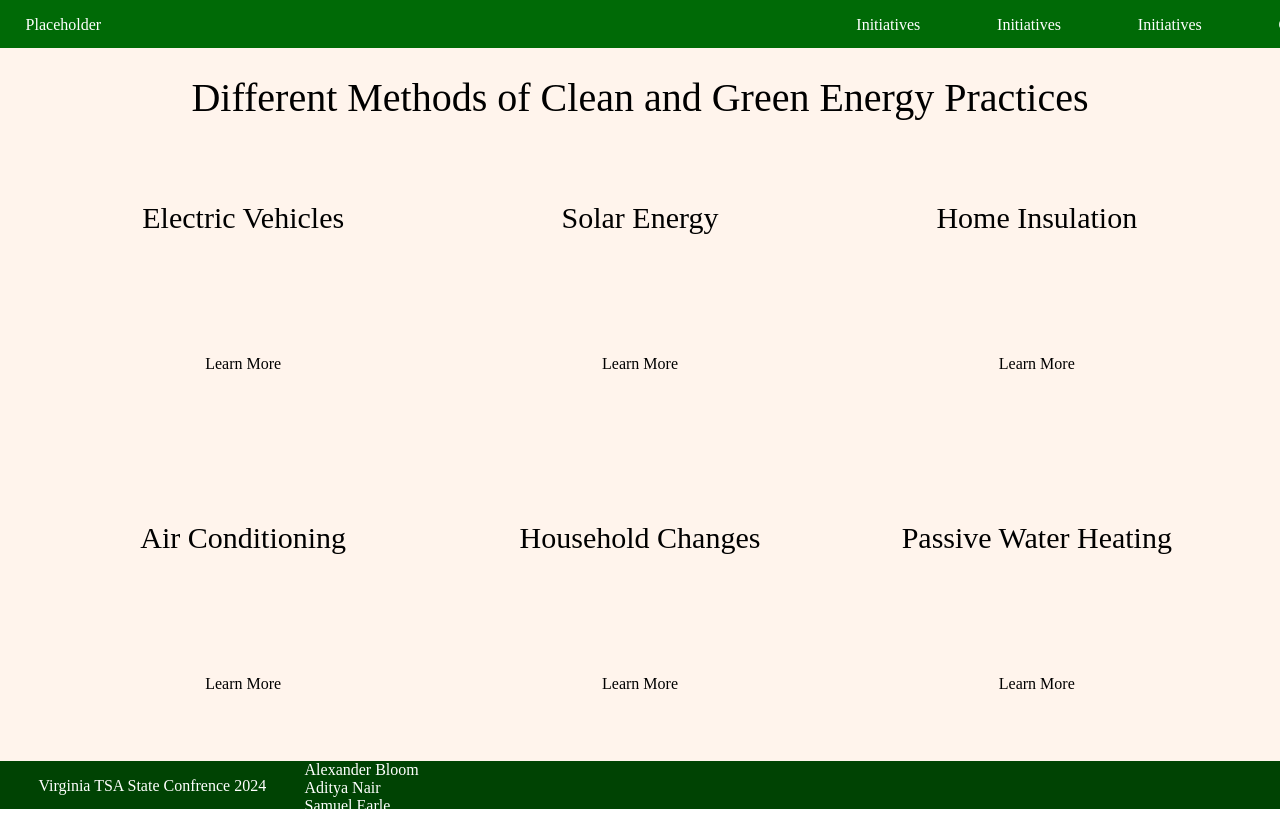
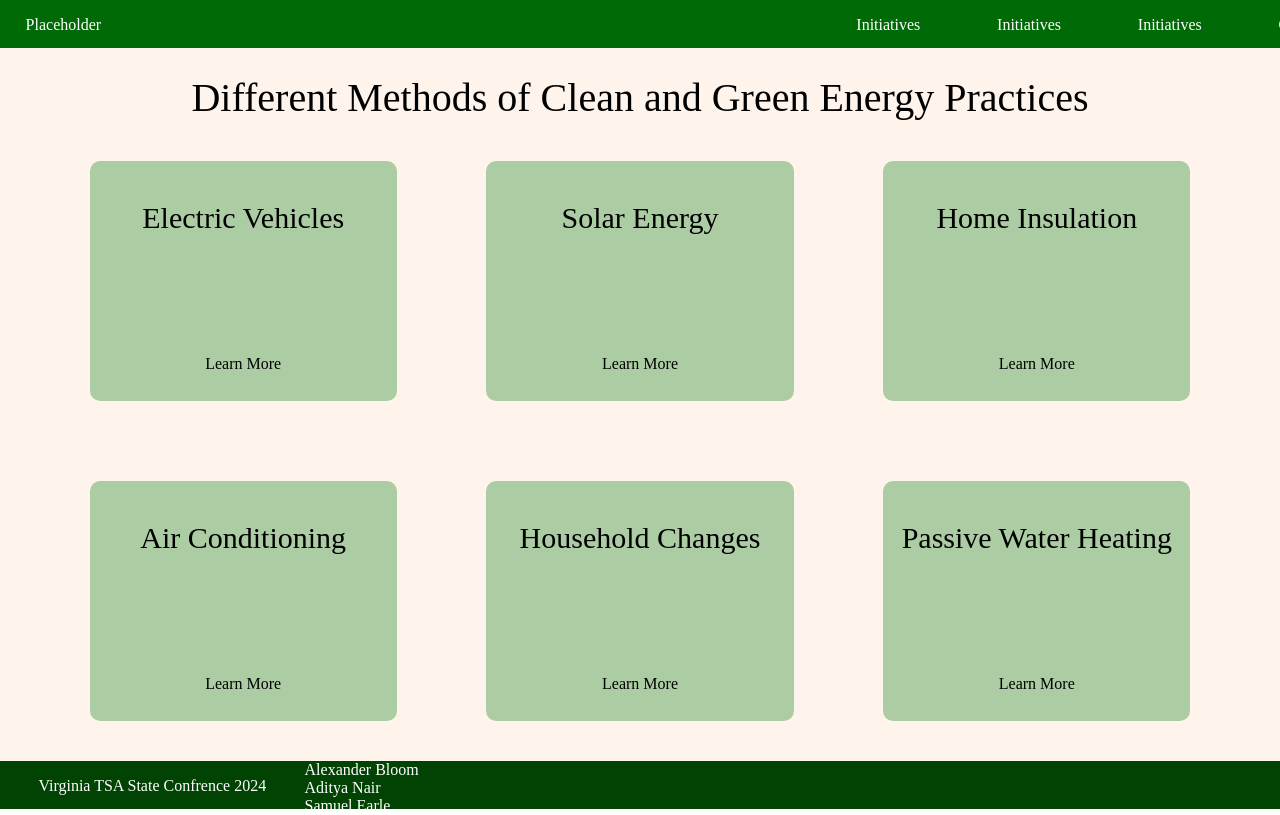
Before and after one commit to Dukky0/webmaster-2024, a plain HTML site: page initiatives.html in a window 1280 px wide. Shown: the top 815 px of the page. Drawn offline with Linux system fonts and the light colour scheme.

Commit message:
Color
Added color to initiatives page

```diff
--- a/styles/initiatives.css
+++ b/styles/initiatives.css
@@ -27,6 +27,10 @@
     height: 30vh;
 
     margin: 5vh 2vw;
+
+    background-color: #accda4;
+
+    border-radius: 10px;
 }
 
 .card-title {
```
